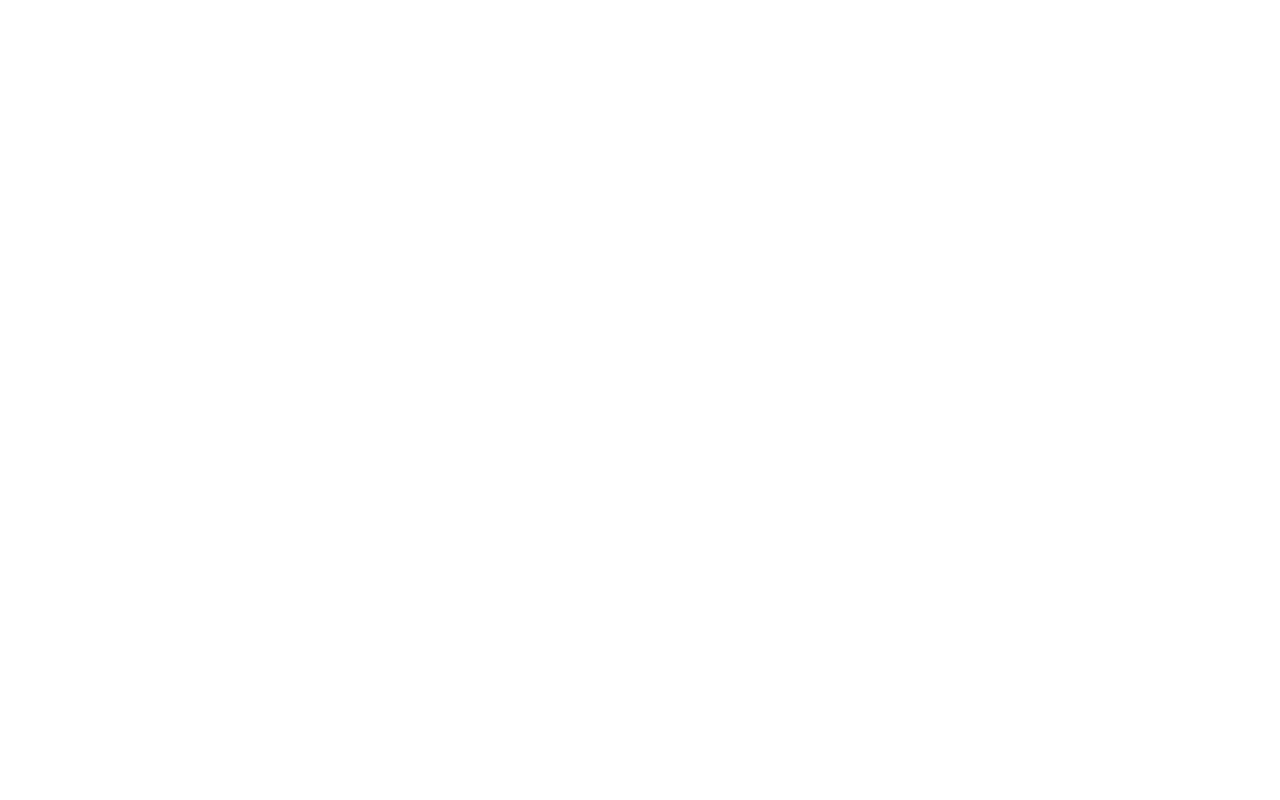
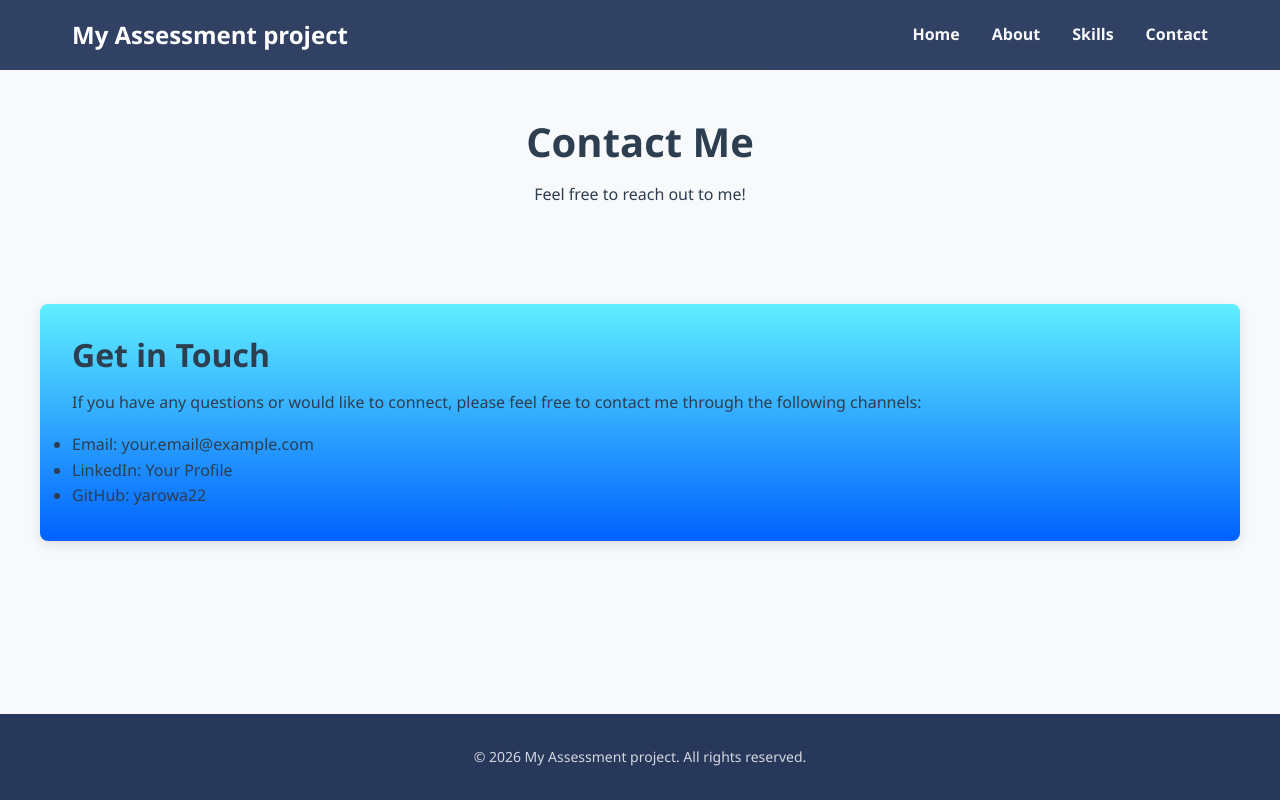
Before and after one commit to yarowa22/MY_Actual_Partfolio_page_in_progress, a plain HTML site: page contact.html in a window 1280 px wide. Drawn offline with Linux system fonts and the light colour scheme.

Commit message:
Added contact.html(updated)

```diff
--- a/contact.html
+++ b/contact.html
@@ -0,0 +1,51 @@
+<!DOCTYPE html>
+<html lang="en">
+<head>
+    <meta charset="UTF-8">
+    <meta name="viewport" content="width=device-width, initial-scale=1.0">
+    <title>Contact</title>
+    <link rel="stylesheet" href="styles.css">
+</head>
+
+<body class="contact-body">
+    <header>
+        <div class="container header-content">
+            <a href="index.html" class="logo">My Assessment project</a>
+            <nav class="main-nav">
+                <ul>
+                    <li><a href="index.html">Home</a></li>
+                    <li><a href="about.html">About</a></li>
+                    <li><a href="index.html#skills">Skills</a></li>
+                    <li><a href="contact.html" class="active">Contact</a></li>
+                </ul>
+            </nav>
+        </div>
+    </header>
+    <main>
+        <section class="section page-header">
+            <div class="container">
+                <h1>Contact Me</h1>
+                <p class="page-subtitle">Feel free to reach out to me!</p>
+            </div>
+        </section>
+
+        <section class="section contact-content">
+            <div class="container card ">
+
+                <h2>Get in Touch</h2>
+                <p>If you have any questions or would like to connect, please feel free to contact me through the following channels:</p>
+                <ul class="contact-list">
+                    <li>Email: <a href="mailto:your.email@example.com">your.email@example.com</a></li>
+                    <li>LinkedIn: <a href="https://linkedin.com/in/yourprofile" target="_blank">Your Profile</a></li>
+                    <li>GitHub: <a href="https://github.com/yarowa22/MY_Actual_Partfolio_page_in_progress" target="_blank">yarowa22</a></li>
+                </ul>
+            </div>
+        </section>
+    </main>
+</body>
+
+<footer>
+    <div class="container">
+        <p>&copy; 2026 My Assessment project. All rights reserved.</p>
+    </div>
+</html>
```
Also changed, not shown: index.html (+2 -2 lines).
